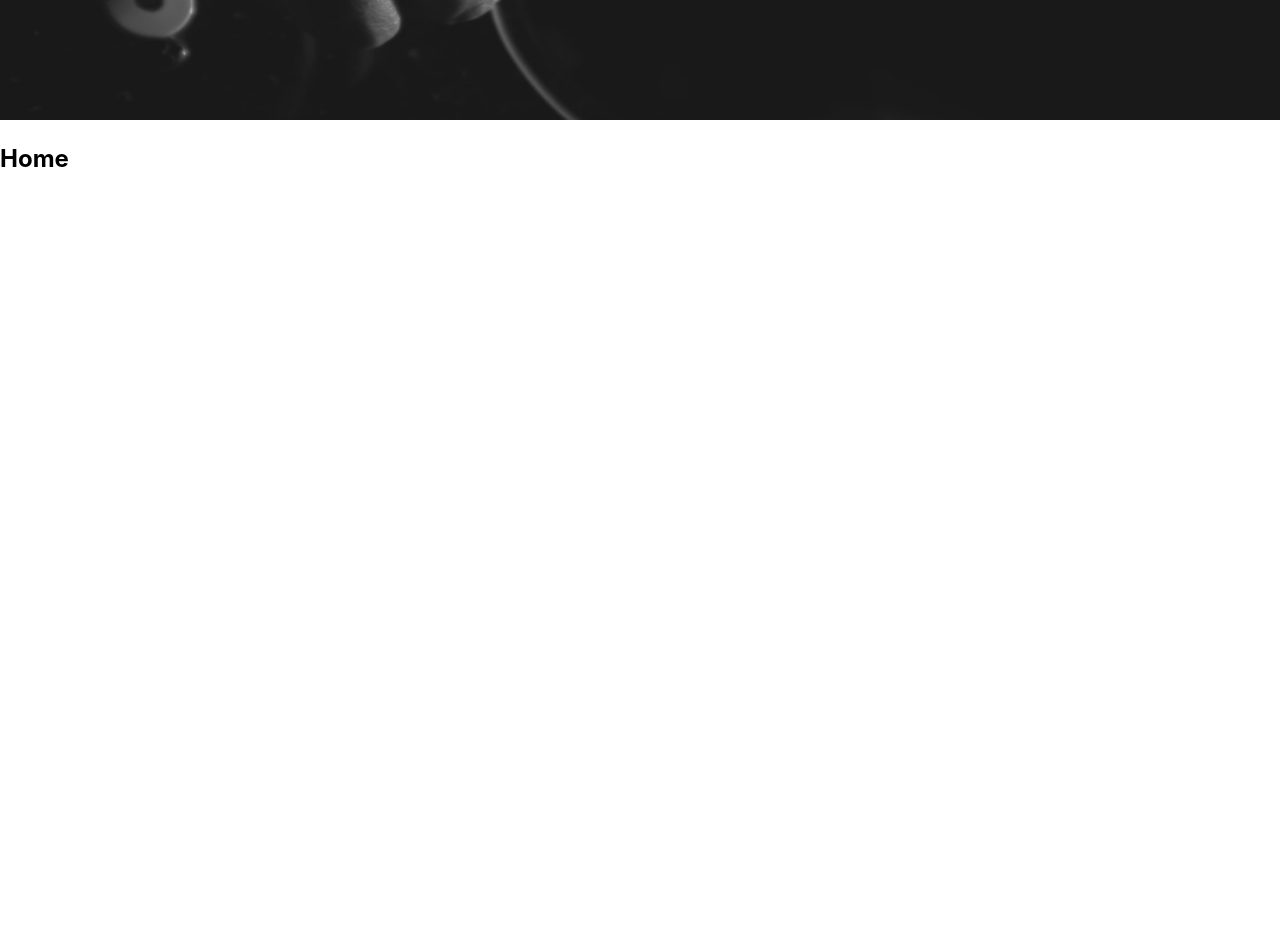
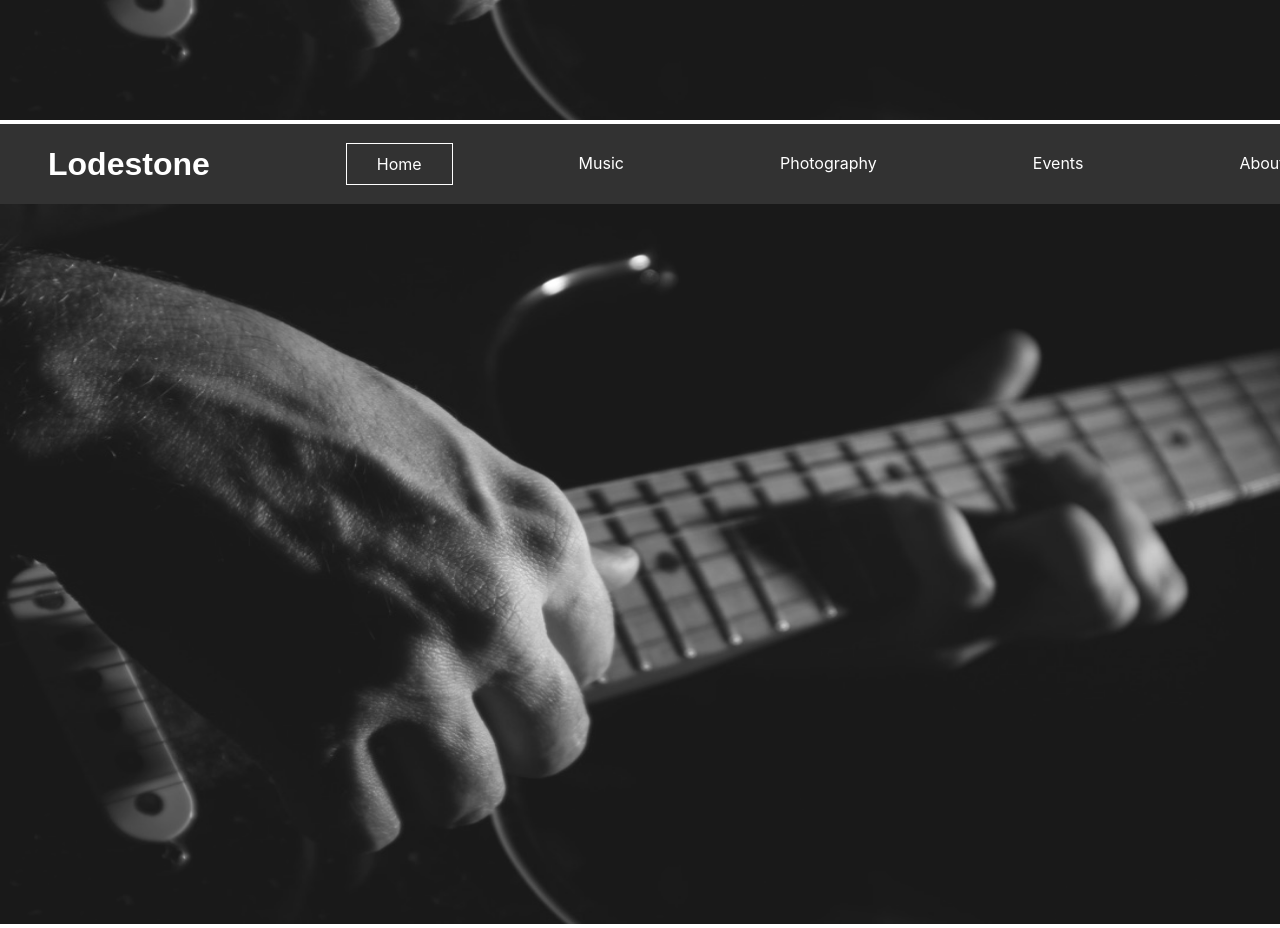
Before and after one commit to jkrivoshein/magneto, a React (Create React App) app: page / in a window 1280 px wide. Shown: the part 680-1608 px from the top of the page. Before the commit the page ends 873 px from the top, so only its background shows below. Built offline with nearby package versions, Linux system fonts and the light colour scheme.

Commit message:
refactor cmp

```diff
--- a/package.json
+++ b/package.json
@@ -16,8 +16,7 @@
     "react-dom": "^17.0.1",
     "react-router-dom": "^5.2.0",
     "react-scripts": "4.0.3",
-    "typescript": "^4.1.2",
-    "web-vitals": "^1.0.1"
+    "typescript": "^4.1.2"
   },
   "scripts": {
     "start": "react-scripts start",
--- a/src/App.tsx
+++ b/src/App.tsx
@@ -1,20 +1,11 @@
 import React from 'react';
-import { BrowserRouter as Router, Route, Link } from "react-router-dom";
+import { Link } from "react-router-dom";
 
 import guitar from './guitar.jpeg';
 import './App.css';
 
-function Index() {
-  return <h2>Home</h2>;
-}
-
-function Product() {
- return <h2>This is a page for product with ID </h2>;
-}
-
 function AppRouter() {
   return (
-    <Router>
       <div className="App">
       <div className="App-header">
         <h1 className="App-logo">Lodestone</h1>
@@ -31,9 +22,7 @@ function AppRouter() {
       </div>
     </div>
 
-        <Route path="/" exact component={Index} />
-        <Route path="/products/:id" component={Product} />
-    </Router>
+
   );
 }
 
--- /dev/null
+++ b/src/Music.tsx
@@ -0,0 +1,10 @@
+import React from 'react';
+
+const Music = () => {
+  return (
+    <div className="">
+      <h1>Music</h1>
+    </div>
+  );
+}
+export default Music;
--- a/src/index.tsx
+++ b/src/index.tsx
@@ -1,17 +1,23 @@
 import React from 'react';
 import ReactDOM from 'react-dom';
+
+import { BrowserRouter as Router, Route } from "react-router-dom";
+
 import './index.css';
 import App from './App';
-import reportWebVitals from './reportWebVitals';
+import Music from './Music'
+
 
 ReactDOM.render(
   <React.StrictMode>
-    <App />
+    <Router>
+      <App />
+      <div>
+        <Route path="/" exact component={App} />
+        <Route path="/music" component={Music} />
+      </div>
+
+    </Router>
   </React.StrictMode>,
   document.getElementById('root')
 );
-
-// If you want to start measuring performance in your app, pass a function
-// to log results (for example: reportWebVitals(console.log))
-// or send to an analytics endpoint. Learn more: https://bit.ly/CRA-vitals
-reportWebVitals();
--- a/src/reportWebVitals.ts
+++ /dev/null
@@ -1,15 +0,0 @@
-import { ReportHandler } from 'web-vitals';
-
-const reportWebVitals = (onPerfEntry?: ReportHandler) => {
-  if (onPerfEntry && onPerfEntry instanceof Function) {
-    import('web-vitals').then(({ getCLS, getFID, getFCP, getLCP, getTTFB }) => {
-      getCLS(onPerfEntry);
-      getFID(onPerfEntry);
-      getFCP(onPerfEntry);
-      getLCP(onPerfEntry);
-      getTTFB(onPerfEntry);
-    });
-  }
-};
-
-export default reportWebVitals;
```
Also changed, not shown: 1 other file (tests, documents, lock files or other folders).
